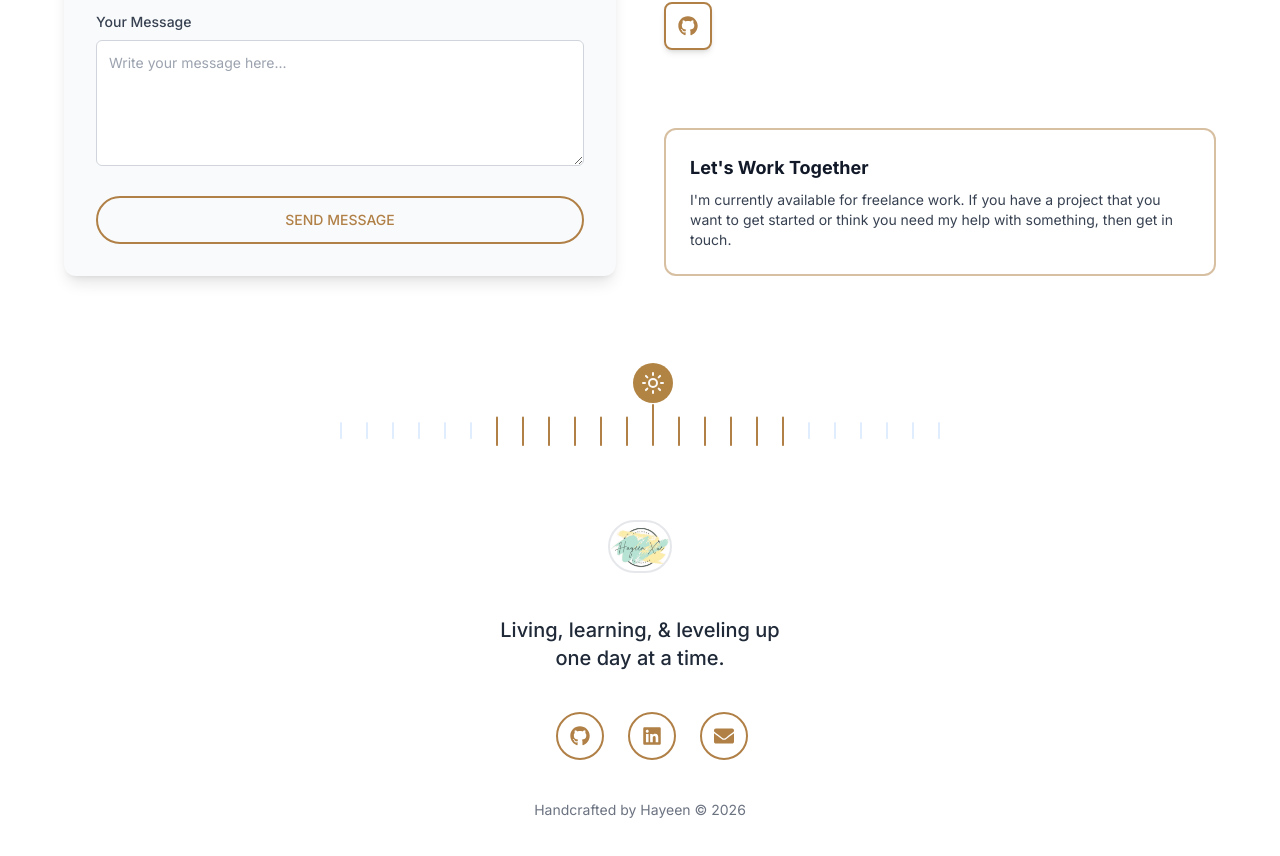
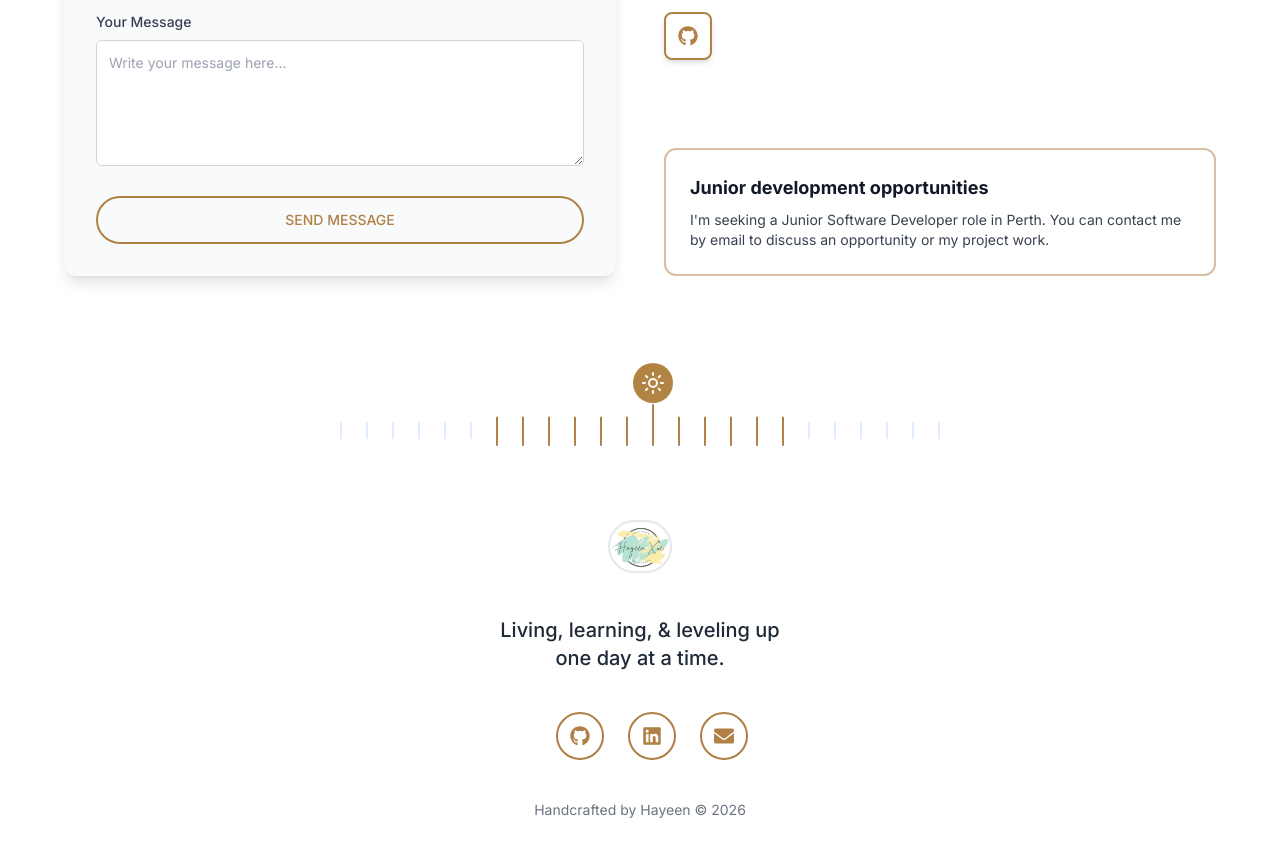
Before and after one commit to Hayeensss/portfolio_Hayeen, a Next.js app: page / in a window 1280 px wide. Shown: the part 4228-5084 px from the top of the page. Built offline with nearby package versions, Linux system fonts and the light colour scheme; no server answers.

Commit message:
Align contact copy with junior developer job search

```diff
--- a/components/sections/contact/component/WorkTogetherCallout.jsx
+++ b/components/sections/contact/component/WorkTogetherCallout.jsx
@@ -2,12 +2,11 @@ export default function WorkTogetherCallout() {
   return (
     <div className="mt-8 bg-transparent border-2 border-[#b08047]/50 dark:border-[#015eb4]/50 p-6 rounded-xl hover:bg-[#b08047]/5 dark:hover:bg-[#015eb4]/5 transition-all duration-300">
       <h4 className="text-lg font-bold mb-2 text-gray-900 dark:text-white">
-        Let&apos;s Work Together
+        Junior development opportunities
       </h4>
       <p className="text-gray-700 dark:text-gray-300 text-sm">
-        I&apos;m currently available for freelance work. If you have a project
-        that you want to get started or think you need my help with something,
-        then get in touch.
+        I&apos;m seeking a Junior Software Developer role in Perth. You can
+        contact me by email to discuss an opportunity or my project work.
       </p>
     </div>
   );
```
